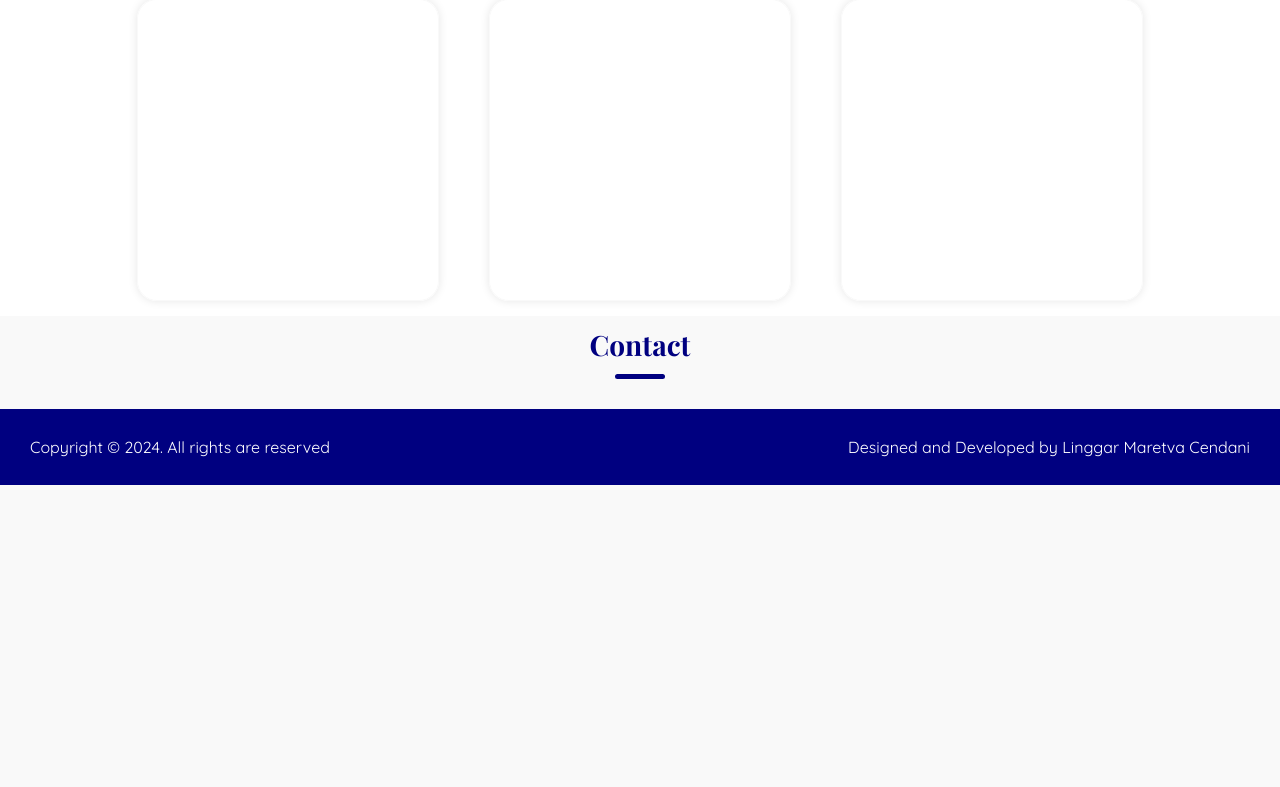
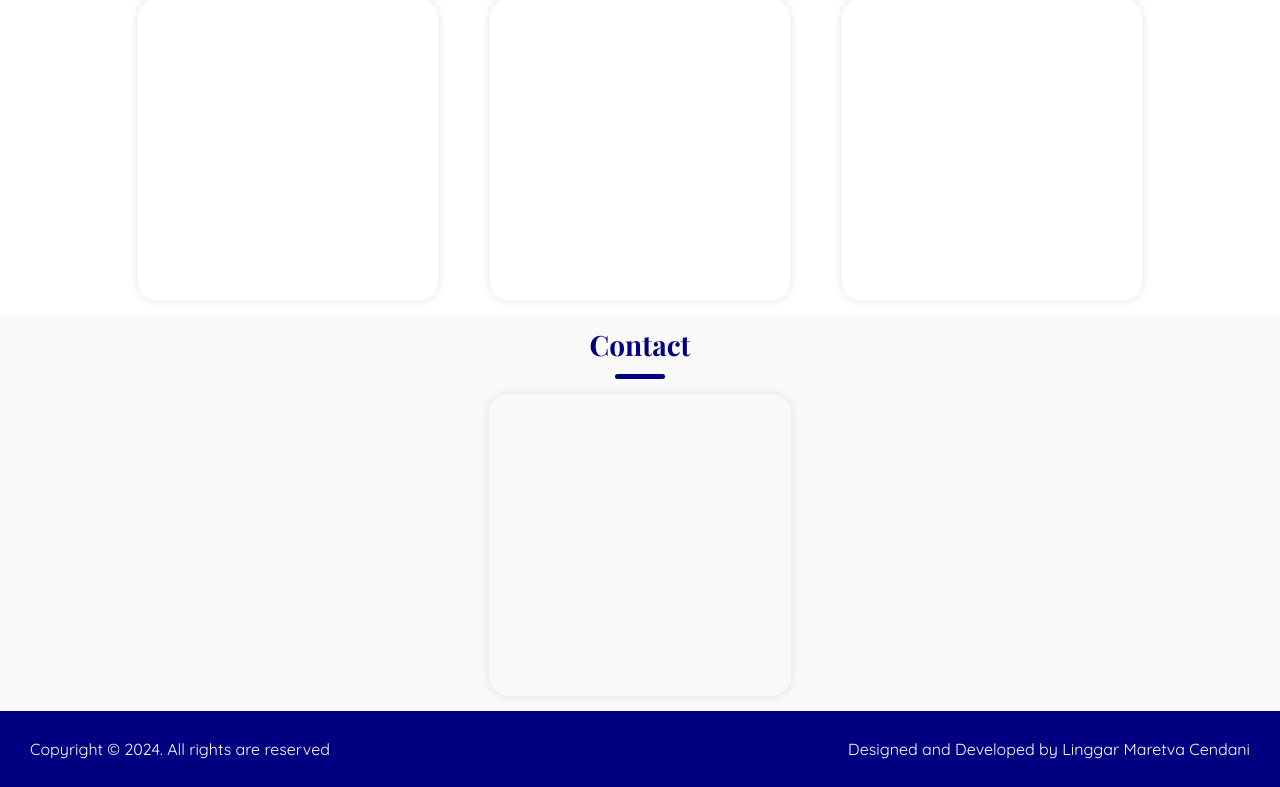
Before and after one commit to LinggarM/LinggarM.github.io, a PHP site: page / in a window 1280 px wide. Shown: the part 1065-1852 px from the top of the page. Before the commit the page ends 1550 px from the top, so only its background shows below. Run offline with PHP 8.4, Linux system fonts and the light colour scheme.

Commit message:
Update content (temporary)

```diff
--- a/css/styles.css
+++ b/css/styles.css
@@ -386,6 +386,13 @@ header {
     background: #f9f9f9;
 }
 
+#contact-container {
+    display: flex;
+    flex-direction: row;
+    justify-content: center;
+    column-gap: 50px;
+}
+
 
 /* Footer */
 
--- a/index.html
+++ b/index.html
@@ -71,6 +71,9 @@
         <section id="contact">
             <h2 data-aos="fade-up" data-aos-duration="1000">Contact</h2>
             <div class="title-underline" data-aos="fade-up" data-aos-duration="1000"></div>
+            <div id="contact-container" data-aos="fade-up" data-aos-duration="1000">
+                <div class="project"></div>
+            </div>
         </section>
     </main>
     <footer>
```
